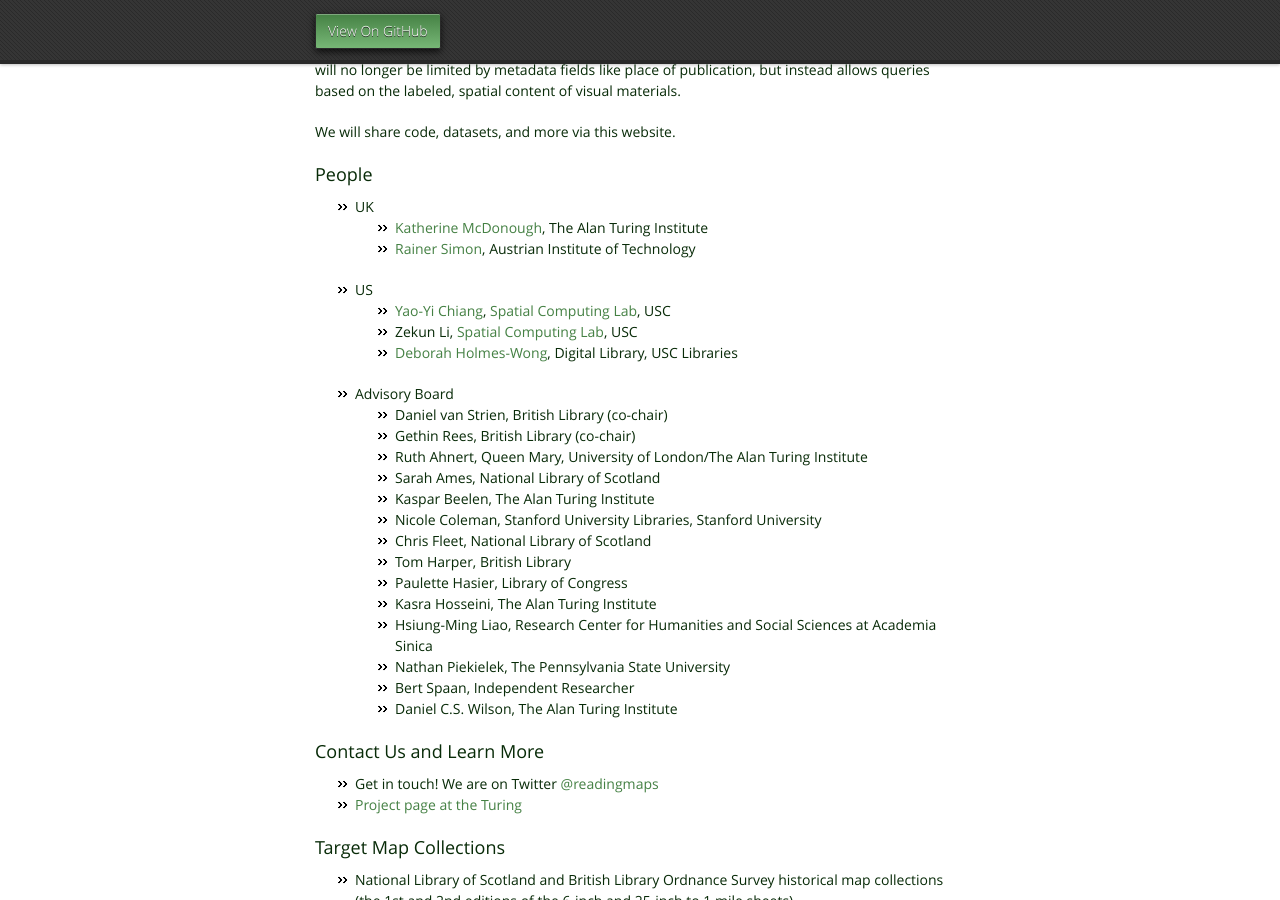
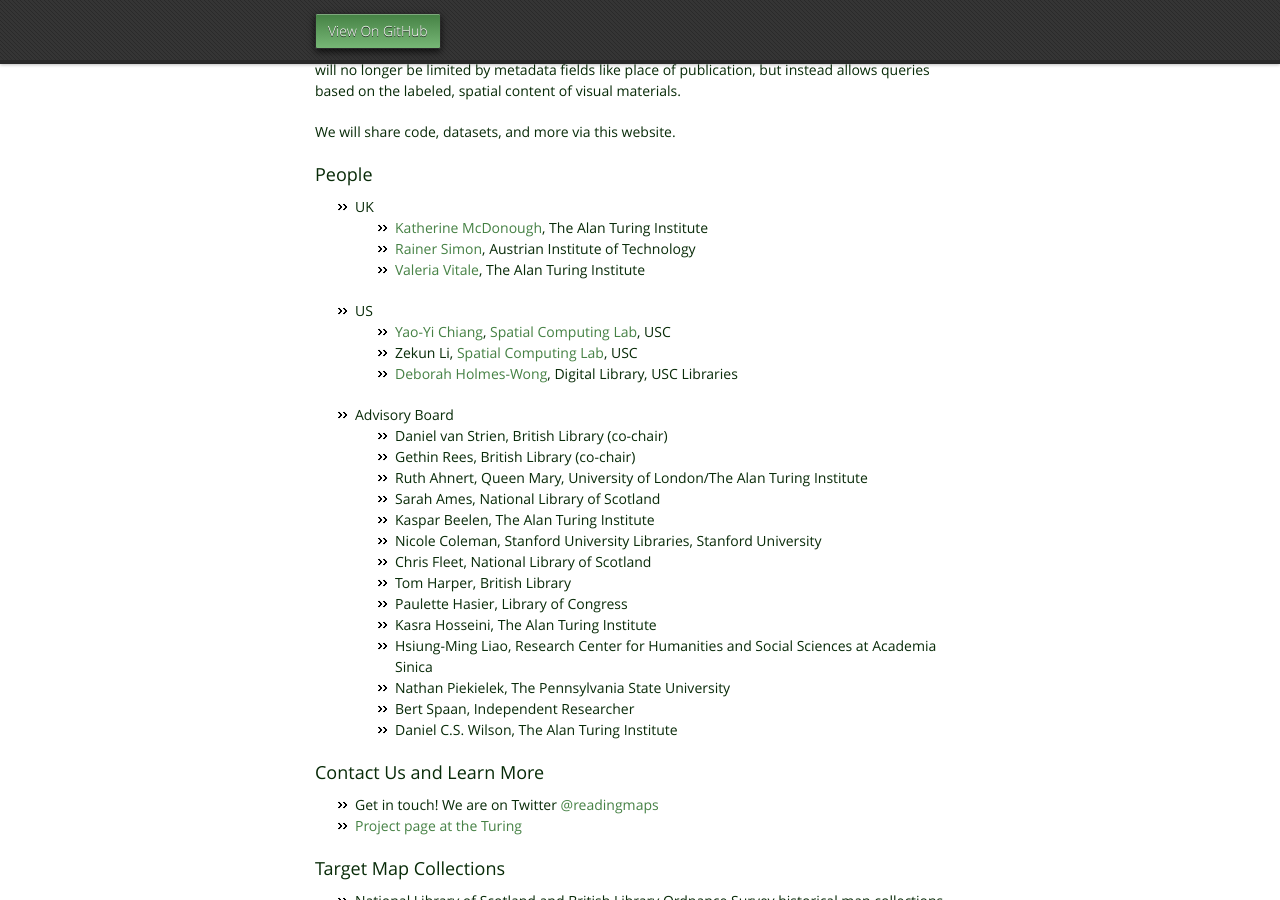
Before and after one commit to machines-reading-maps/machines-reading-maps.github.io, a Jekyll site: the page built from index.md, in a window 1280 px wide and 900 px high, scrolled down 625 px. Built offline with Jekyll 4.4.1, drawn with Linux system fonts in a browser that asks for light colours; our own code applies the rules of GitHub Pages for plain Markdown files.

Commit message:
Update index.md

```diff
--- a/index.md
+++ b/index.md
@@ -16,6 +16,7 @@ We will share code, datasets, and more via this website.
 - UK
   - [Katherine McDonough](https://www.turing.ac.uk/people/researchers/katherine-mcdonough), The Alan Turing Institute
   - [Rainer Simon](https://rsimon.github.io/), Austrian Institute of Technology
+  - [Valeria Vitale](https://www.turing.ac.uk/people/research-associates/valeria-vitale), The Alan Turing Institute
 
 - US
   - [Yao-Yi Chiang](https://yaoyichi.github.io/), [Spatial Computing Lab](https://spatial-computing.github.io/), USC
```
